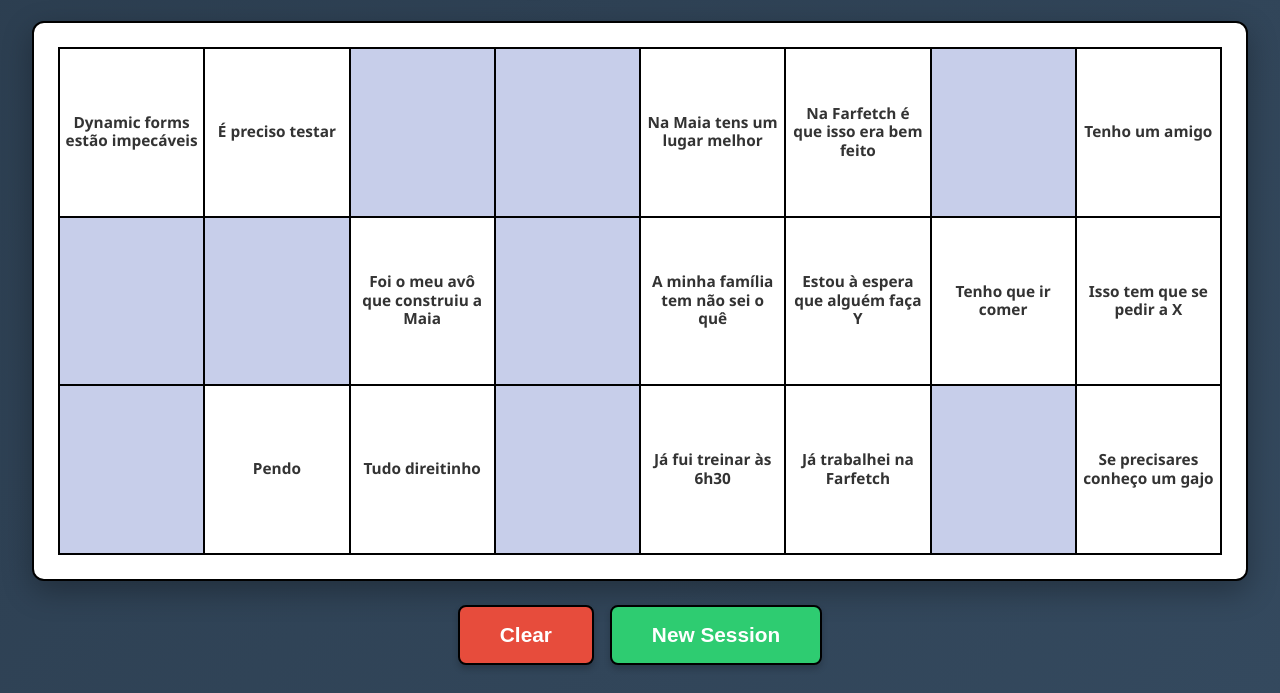
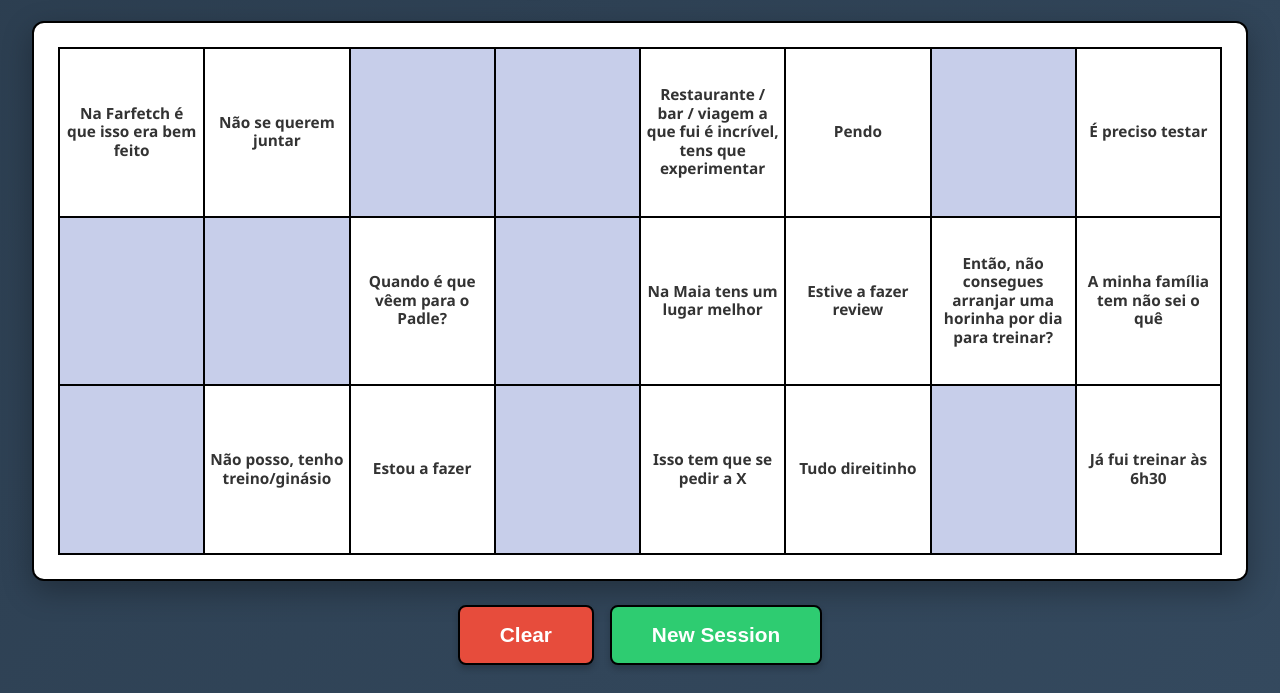
Before and after one commit to augustojsoares/bingo, a plain HTML site: page index.html in a window 1280 px wide. Shown: the part 107-800 px from the top of the page. Drawn offline with Linux system fonts and the light colour scheme.

Commit message:
more options

```diff
--- a/index.html
+++ b/index.html
@@ -245,6 +245,7 @@
             "Tudo direitinho",
             "Pendo",
             "Tenho que ir comer",
+            "Depois do almoço",
             "Não posso, tenho treino/ginásio",
             "Já fui treinar às 6h30",
             "Já trabalhei na Farfetch",
@@ -261,7 +262,12 @@
             "Estou à espera que alguém faça Y",
             "Estive a fazer os testes de integração",
             "Então, não consegues arranjar uma horinha por dia para treinar?",
-            "Quando é que vêem para o Padle?"
+            "Quando é que vêem para o Padle?",
+            "Estou a fazer",
+            "Não se querem juntar",
+            "Vou olhar para isso",
+            "Não estou em casa / no pc",
+            "Estive a fazer review",
         ];
 
         const PASTEL_COLORS = [
```
